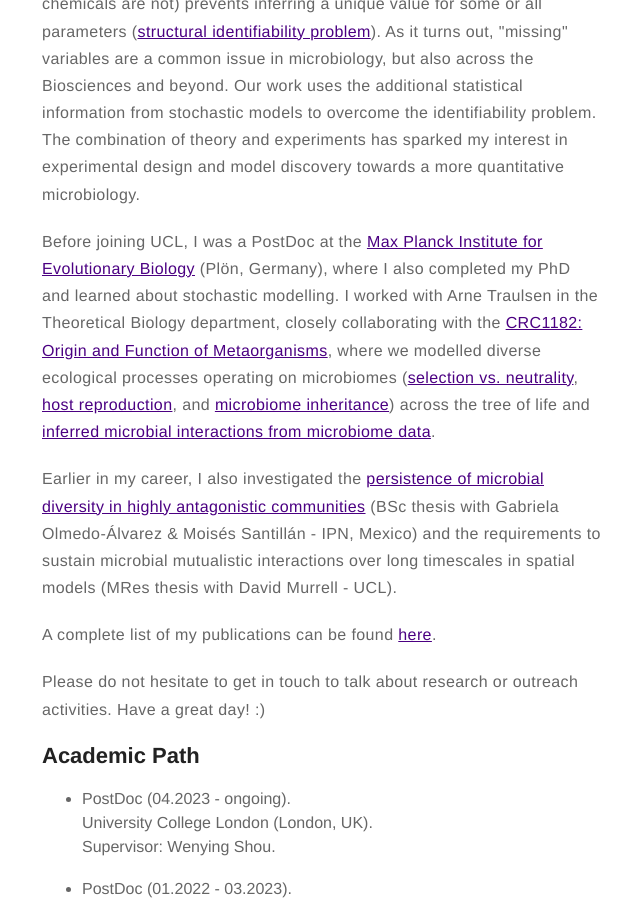
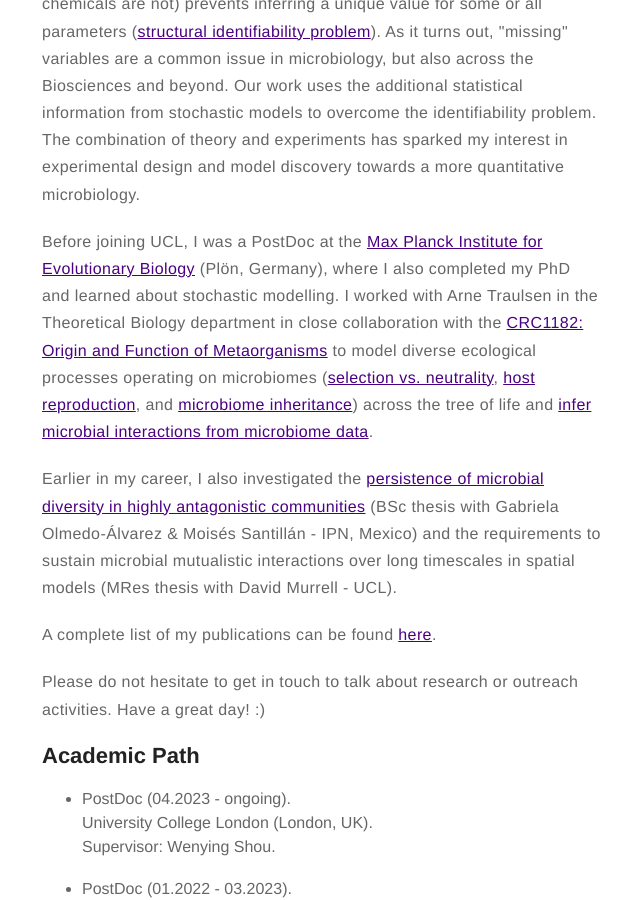
Before and after one commit to romanzapien/romanzapien.github.io, a Jekyll site: the page built from about.md, in a window 1280 px wide and 900 px high, scrolled down 651 px. Shown: the whole window, without its empty margins (318-958 px from the left). Built offline with Jekyll 4.4.1, drawn with Linux system fonts in a browser that asks for light colours.

Commit message:
Update about.md

```diff
--- a/about.md
+++ b/about.md
@@ -8,7 +8,7 @@ layout: page
 
 <p>My work with Wenying Shou at UCL aims to develop <b>parameter inference</b> approaches when incomplete data (e.g., where cells are measured but chemicals are not) prevents inferring a unique value for some or all parameters (<a href="https://en.wikipedia.org/wiki/Structural_identifiability">structural identifiability problem</a>). As it turns out, "missing" variables are a common issue in microbiology, but also across the Biosciences and beyond. Our work uses the additional statistical information from stochastic models to overcome the identifiability problem. The combination of theory and experiments has sparked my interest in <b>experimental design</b> and <b>model discovery</b> towards a more quantitative microbiology.</p>
 
-<p>Before joining UCL, I was a PostDoc at the <a href="https://www.evolbio.mpg.de">Max Planck Institute for Evolutionary Biology</a> (Plön, Germany), where I also completed my PhD and learned about stochastic modelling. I worked with Arne Traulsen in the Theoretical Biology department, closely collaborating with the <a href="https://www.metaorganism-research.com">CRC1182: Origin and Function of Metaorganisms</a>, where we modelled diverse ecological processes operating on <b>microbiomes</b> (<a href="https://doi.org/10.1098/rsif.2021.0717">selection vs. neutrality</a>, <a href="https://doi.org/10.1371/journal.pcbi.1008392">host reproduction</a>, and <a href="https://doi.org/10.1186/s12862-022-02029-2">microbiome inheritance</a>) across the tree of life and <a href="https://doi.org/10.1371/journal.pbio.3002913">inferred microbial interactions from microbiome data</a>.</p>
+<p>Before joining UCL, I was a PostDoc at the <a href="https://www.evolbio.mpg.de">Max Planck Institute for Evolutionary Biology</a> (Plön, Germany), where I also completed my PhD and learned about stochastic modelling. I worked with Arne Traulsen in the Theoretical Biology department in close collaboration with the <a href="https://www.metaorganism-research.com">CRC1182: Origin and Function of Metaorganisms</a> to model diverse ecological processes operating on <b>microbiomes</b> (<a href="https://doi.org/10.1098/rsif.2021.0717">selection vs. neutrality</a>, <a href="https://doi.org/10.1371/journal.pcbi.1008392">host reproduction</a>, and <a href="https://doi.org/10.1186/s12862-022-02029-2">microbiome inheritance</a>) across the tree of life and <a href="https://doi.org/10.1371/journal.pbio.3002913">infer microbial interactions from microbiome data</a>.</p>
 
 <p>Earlier in my career, I also investigated the <a href="https://doi.org/10.3389/fmicb.2015.00489">persistence of microbial diversity in highly antagonistic communities</a> (BSc thesis with Gabriela Olmedo-Álvarez & Moisés Santillán - IPN, Mexico) and the requirements to sustain microbial mutualistic interactions over long timescales in spatial models (MRes thesis with David Murrell - UCL).</p>
 
```
